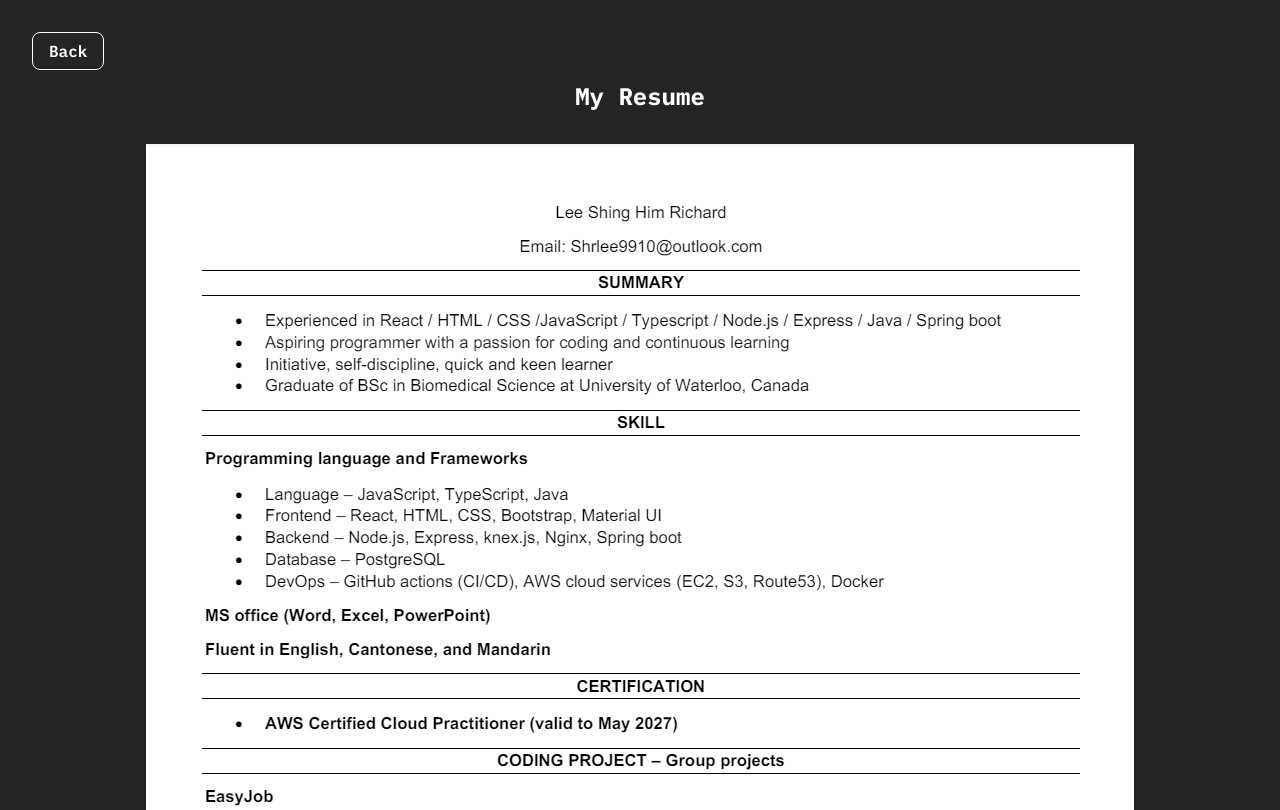
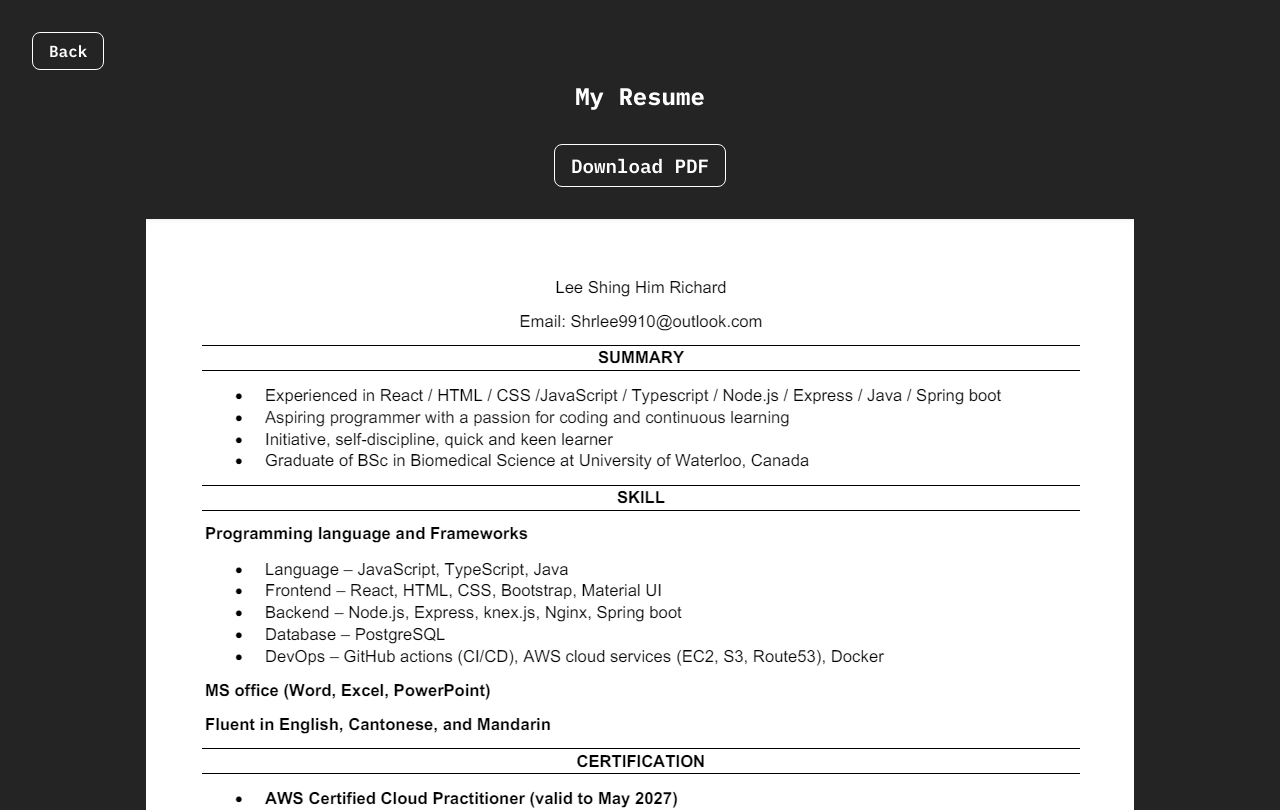
Before and after one commit to RL9910/rl9910.github.io, a React (Create React App) app: page /resume in a window 1280 px wide. Shown: the top 810 px of the page. Built offline with nearby package versions, Linux system fonts and the light colour scheme.

Commit message:
import resume pdf and add download button with style for resume pdf

```diff
--- a/src/Resume/Resume.css
+++ b/src/Resume/Resume.css
@@ -33,3 +33,19 @@
         padding: 5rem 0;
     }
 }
+
+.resume-container a{
+    text-decoration: none;
+    color: white;
+    font-size: 1.2rem;
+    font-weight: 600;
+    padding: 0.5rem 1rem;
+    border: 1px solid white;
+    border-radius: 0.5rem;
+    transition: all 0.3s ease;
+}
+
+.resume-container a:hover{
+    background-color: white;
+    color: black;
+}
--- a/src/Resume/Resume.tsx
+++ b/src/Resume/Resume.tsx
@@ -1,5 +1,7 @@
 import { useNavigate } from "react-router-dom"
 import resume  from "../assets/resume.png"
+import resumepdf from "../assets/resume.pdf"
+
 import "./Resume.css"
 
 export function Resume(){
@@ -9,8 +11,10 @@ export function Resume(){
         <div className="resume-container">
             <button className="back-home-button" onClick={()=>navigate("/")}>Back</button>
             <h2>My Resume</h2>
+            <a href={resumepdf} download="resume.pdf" className="download-button">Download PDF</a>
+            <img src={resume} alt="resume" className="resume-image"></img>
 
-            <img src={resume} alt="resume" className="resume-image"></img>
+
         </div>
     )
 }
--- a/src/react-app-env.d.ts
+++ b/src/react-app-env.d.ts
@@ -1 +1,6 @@
 /// <reference types="react-scripts" />
+
+declare module "*.pdf" {
+    const content: string;
+    export default content;
+  }
```
Also changed, not shown: 1 other file (tests, documents, lock files or other folders).
